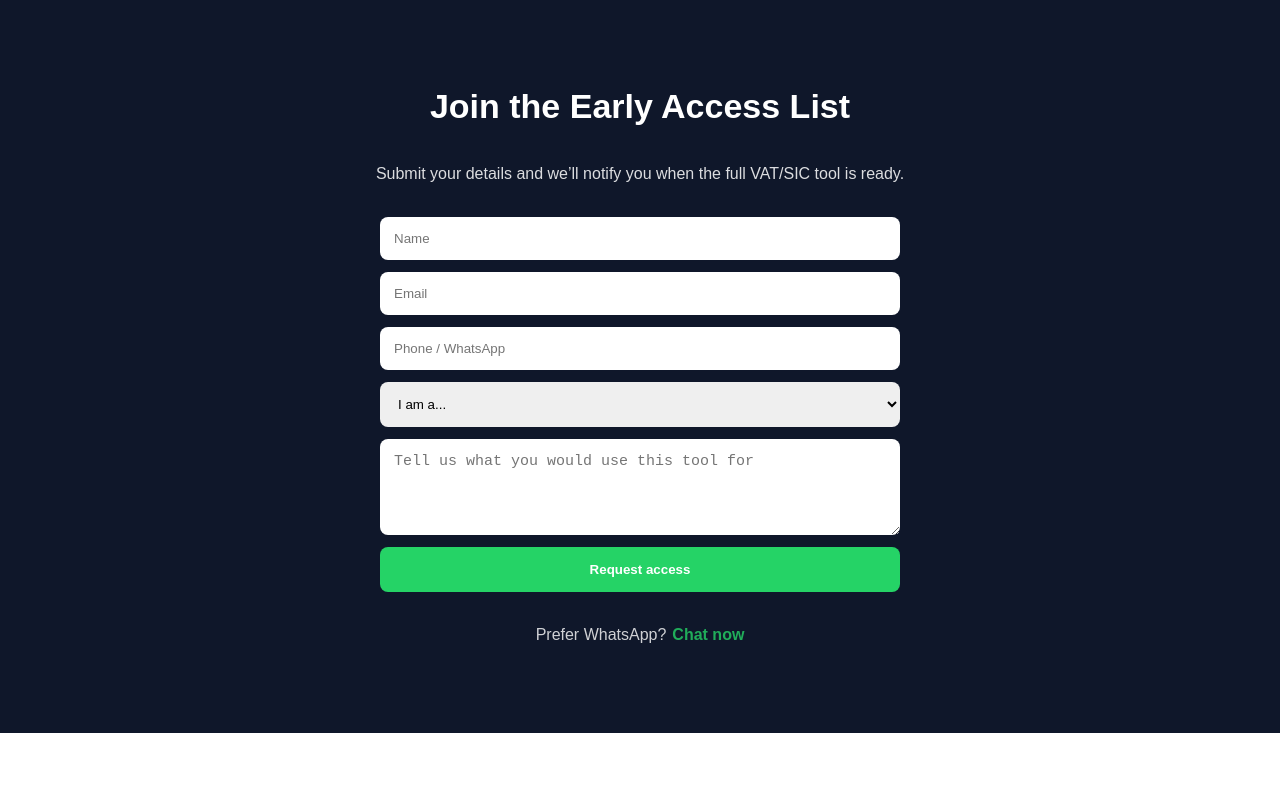
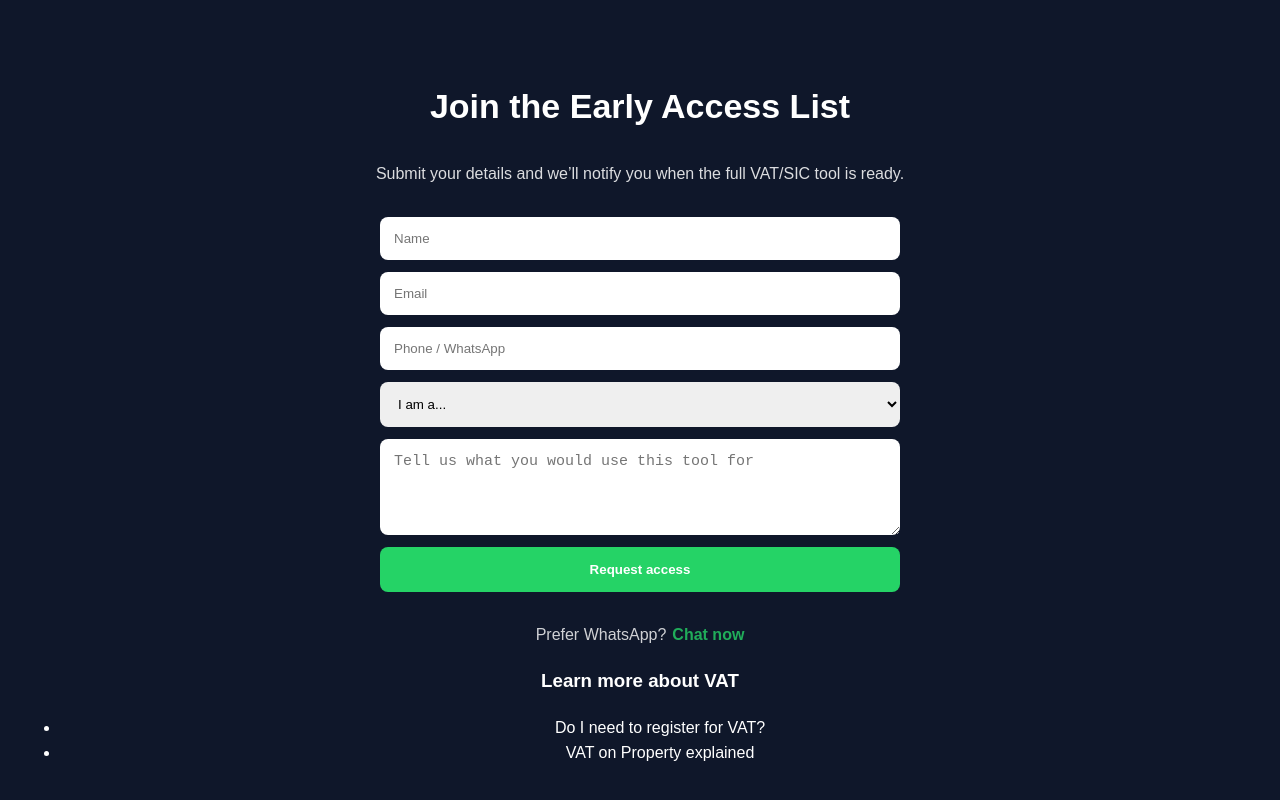
Before and after one commit to HalaDigitalLtd/uktaxcalculator-app, a Next.js app: page /vat-sic in a window 1280 px wide. Shown: the part 2928-3728 px from the top of the page. Before the commit the page ends 3661 px from the top, so only its background shows below. Built offline with nearby package versions, Linux system fonts and the light colour scheme.

Commit message:
Add internal links to VAT SIC page

```diff
--- a/app/vat-sic/page.tsx
+++ b/app/vat-sic/page.tsx
@@ -343,6 +343,12 @@ export default function VatSicPage() {
             Chat now
           </a>
         </p>
+        <h3>Learn more about VAT</h3>
+
+<ul>
+  <li><a href="/vat-registration">Do I need to register for VAT?</a></li>
+  <li><a href="/vat-property">VAT on Property explained</a></li>
+</ul>
       </section>
     </div>
   );
```
